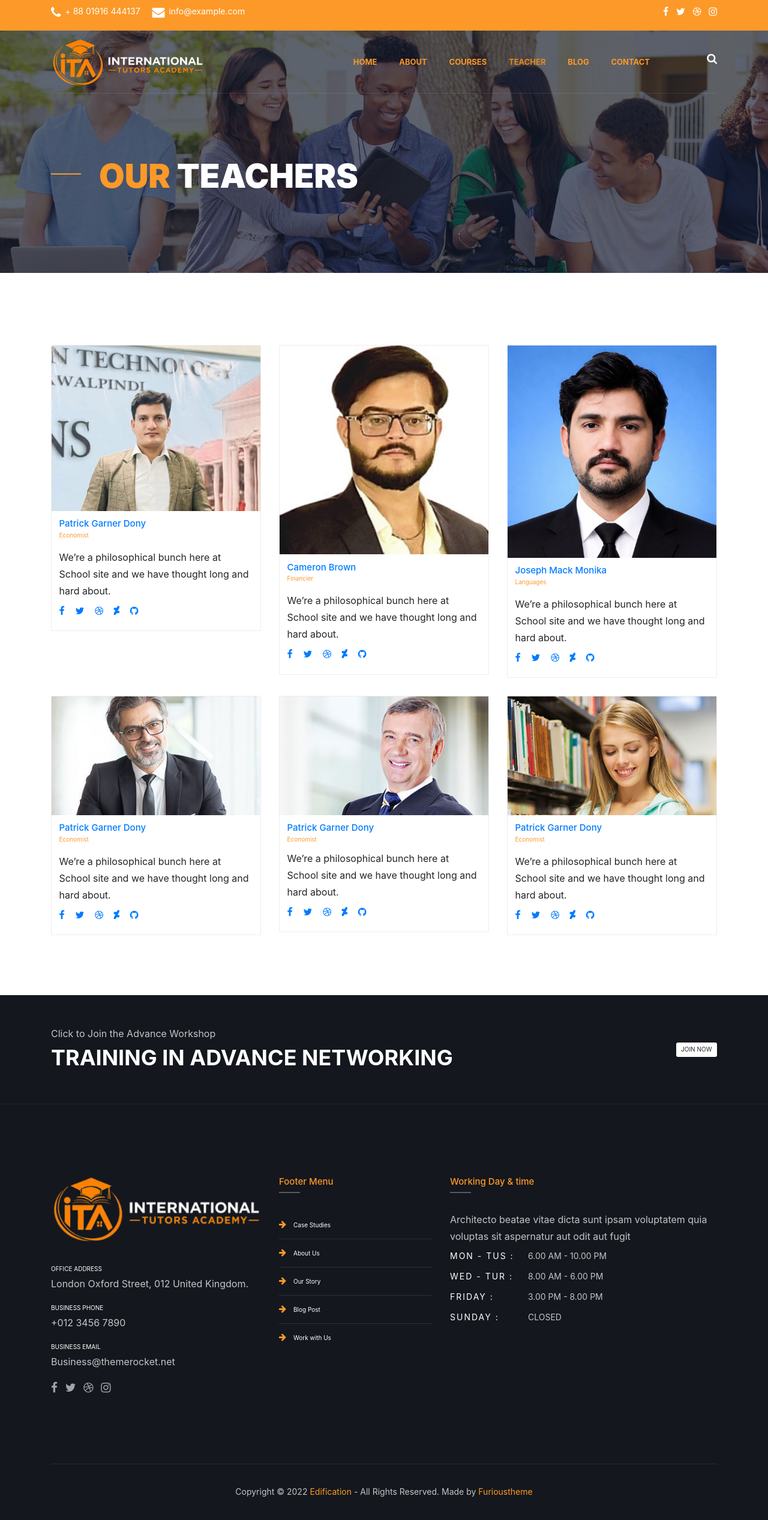
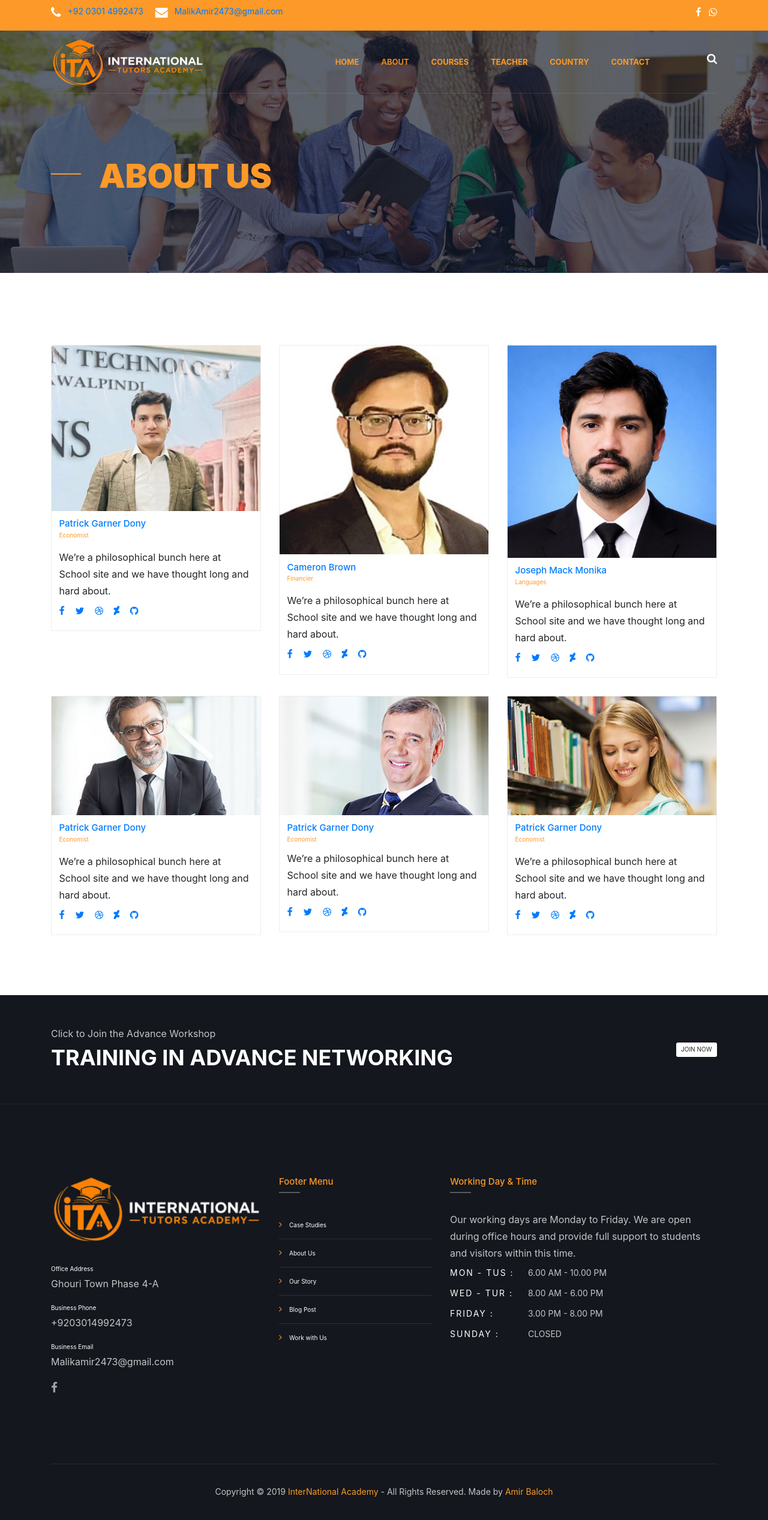
Before and after one commit to AmirDasti/internationtaltutorsacademy.github.io, a website with bundled scripts: page teachers.html in a window 1280 px wide. Shown: the whole page at 60% size. Built offline with nearby package versions, Linux system fonts and the light colour scheme; a web font is replaced by a local one.

Commit message:
Update teachers.html

```diff
--- a/teachers.html
+++ b/teachers.html
@@ -4,7 +4,7 @@
 <head>
      <meta charset="utf-8">
     <meta http-equiv="x-ua-compatible" content="ie=edge">
-    <title>Edification - Responsive Education HTML5 Template</title>
+    <title>International Tutors Academy</title>
     <meta name="viewport" content="width=device-width, initial-scale=1">
     <!-- Place favicon.ico in the root directory -->
     <link rel="shortcut icon" type="image/png" href="assets/images/icon/favicon.ico">
@@ -38,25 +38,46 @@
         <!-- header top area start -->
         <div class="header-top">
     <div class="container">
-                <div class="row d-flex flex-center">
-                    <div class="col-sm-8">
+        <div class="row align-items-center">
+
+            <!-- LEFT SIDE -->
+            <div class="col-md-8">
                 <div class="ht-address">
                     <ul>
-                                <li><i class="fa fa-phone"></i>+ 88 01916 444137</li>
-                                <li><i class="fa fa-envelope"></i>info@example.com</li>
+                        <li>
+                            <i class="fa fa-phone"></i>
+                            <a href="https://wa.me/923014992473" target="_blank">
+                                +92 0301 4992473
+                            </a>
+                        </li>
+
+                        <li>
+                            <i class="fa fa-envelope"></i>
+                            <a href="mailto:MalikAmir2473@gmail.com">
+                                MalikAmir2473@gmail.com
+                            </a>
+                        </li>
                     </ul>
                 </div>
             </div>
-                    <div class="col-sm-4">
+
+            <!-- RIGHT SIDE -->
+            <div class="col-md-4 text-end">
                 <div class="ht-social">
                     <ul>
-                                <li><a href="#"><i class="fa fa-facebook"></i></a></li>
-                                <li><a href="#"><i class="fa fa-twitter"></i></a></li>
-                                <li><a href="#"><i class="fa fa-dribbble"></i></a></li>
-                                <li><a href="#"><i class="fa fa-instagram"></i></a></li>
+                        <li>
+                            <a href="#"><i class="fa fa-facebook"></i></a>
+                        </li>
+
+                        <li>
+                            <a href="https://wa.me/923014992473" target="_blank">
+                                <i class="fa fa-whatsapp"></i>
+                            </a>
+                        </li>
                     </ul>
                 </div>
             </div>
+
         </div>
     </div>
 </div>
@@ -78,27 +99,28 @@
                                         <li><a href="javascript:void(0);">Home</a>
                                             <ul class="submenu">
                                                 <li><a href="index.html">Home One</a></li>
-                                                <li><a href="index2.html">Home Two</a></li>
-                                                <li><a href="index3.html">Home Three</a></li>
                                             </ul>
                                         </li>
-                                        <li><a href="about.html">About</a></li>
+                                        <li class="active"><a href="about.html">About</a></li>
                                         <li><a href="javascript:void(0);">Courses</a>
                                             <ul class="submenu">
                                                 <li><a href="courses.html">courses</a></li>
-                                                <li><a href="course-details.html">course details</a></li>
+                                               <li><a href="courses.html">Subjects</a></li>
+                                               <li><a href="courses.html">Assignments</a></li>
+                                               <li><a href="courses.html">Projects</a></li>
+
                                             </ul>
                                         </li>
-                                        <li class="active"><a href="javascript:void(0);">teacher</a>
+                                        <li><a href="javascript:void(0);">teacher</a>
                                             <ul class="submenu">
-                                                <li class="active"><a href="teachers.html">teachers</a></li>
+                                                <li><a href="teachers.html">teachers</a></li>
                                                 <li><a href="teacher-details.html">teacher details</a></li>
                                             </ul>
                                         </li>
-                                        <li><a href="javascript:void(0);">blog</a>
+                                        <li><a href="javascript:void(0);">Country</a>
                                             <ul class="submenu">
-                                                <li><a href="blog.html">blog</a></li>
-                                                <li><a href="blog-details.html">blog details</a></li>
+                                                <li><a href="blog.html">Overseas Student</a></li>
+                                                <li><a href="blog-details.html">Pakistani Student</a></li>
                                             </ul>
                                         </li>
                                         <li><a href="contact.html">Contact</a></li>
@@ -138,7 +160,7 @@
     <div class="crumbs-area">
         <div class="container">
             <div class="crumb-content">
-                <h4 class="crumb-title"><span>Our</span> teachers</h4>
+                <h4 class="crumb-title"><span>About Us </span></h4>
             </div>
         </div>
     </div>
@@ -290,29 +312,27 @@
 
     <!-- footer area start -->
     <footer>
-        <div class="footer-top has-color pt--120 pb--30">
+        <div class="footer-top  has-color pt--120 pb--30">
             <div class="container">
                 <div class="row">
                     <div class="col-md-4">
                         <div class="widget widget-company">
                             <a href="index.html"><img src="assets/images/icon/logo.png" alt="image"></a>
                             <div class="address">
-                                <h6>OFFICE ADDRESS</h6>
-                                <p>London Oxford Street, 012 United Kingdom.</p>
+                                <h6>Office Address</h6>
+                                <p>Ghouri Town Phase 4-A</p>
                             </div>
                             <div class="address">
-                                <h6>BUSINESS PHONE</h6>
-                                <p>+012 3456 7890</p>
+                                <h6>Business Phone</h6>
+                                <p>+9203014992473</p>
                             </div>
                             <div class="address">
-                                <h6>BUSINESS EMAIL</h6>
-                                <p>Business@themerocket.net</p>
+                                <h6>Business Email</h6>
+                                <p>Malikamir2473@gmail.com</p>
                             </div>
                             <ul class="social">
                                 <li><a href="#"><i class="fa fa-facebook"></i></a></li>
-                                <li><a href="#"><i class="fa fa-twitter"></i></a></li>
-                                <li><a href="#"><i class="fa fa-dribbble"></i></a></li>
-                                <li><a href="#"><i class="fa fa-instagram"></i></a></li>
+
                             </ul>
                         </div>
                     </div>
@@ -320,18 +340,20 @@
                         <div class="widget footer-link">
                             <h4 class="fwidget-title mb-5 pb-3 primary-color">Footer Menu</h4>
                             <ul>
-                                <li><a href="#"><i class="fa fa-arrow-right"></i>Case Studies</a></li>
-                                <li><a href="#"><i class="fa fa-arrow-right"></i>About Us</a></li>
-                                <li><a href="#"><i class="fa fa-arrow-right"></i>Our Story</a></li>
-                                <li><a href="#"><i class="fa fa-arrow-right"></i>Blog Post</a></li>
-                                <li><a href="#"><i class="fa fa-arrow-right"></i>Work with Us</a></li>
+                                <li><a href="#"><i class="fa fa-angle-right"></i>Case Studies</a></li>
+                                <li><a href="#"><i class="fa fa-angle-right"></i>About Us</a></li>
+                                <li><a href="#"><i class="fa fa-angle-right"></i>Our Story</a></li>
+                                <li><a href="#"><i class="fa fa-angle-right"></i>Blog Post</a></li>
+                                <li><a href="#"><i class="fa fa-angle-right"></i>Work with Us</a></li>
                             </ul>
                         </div>
                     </div>
                     <div class="col-md-5">
                         <div class="widget widget-opening">
-                            <h4 class="fwidget-title mb-5 pb-3 primary-color">Working Day & time</h4>
-                            <p>Architecto beatae vitae dicta sunt ipsam voluptatem quia voluptas sit aspernatur aut odit aut fugit</p>
+                            <h4 class="fwidget-title mb-5 pb-3 primary-color">Working Day & Time</h4>
+<p>
+    Our working days are Monday to Friday. We are open during office hours and provide full support to students and visitors within this time.
+</p>
                             <ul>
                                 <li><span>Mon - Tus :</span>6.00 am - 10.00 pm</li>
                                 <li><span>Wed - Tur :</span>8.00 am - 6.00 pm</li>
@@ -342,7 +364,7 @@
                     </div>
                 </div>
                 <div class="footer-bottom">
-                    <p>Copyright © 2022 <span><a class="primary-color" href="https://themeforest.net/user/pixelthemez/portfolio" target="_blank">Edification</a> </span> - All Rights Reserved. Made by <span><a class="primary-color" href="https://furioustheme.com/" target="_blank">Furioustheme</a></span></p>
+                    <p>Copyright © 2019 <span><a class="primary-color" href="" target="_blank">InterNational Academy</a> </span> - All Rights Reserved. Made by <span><a class="primary-color" " target="_blank">Amir Baloch</a></span></p>
                 </div>
             </div>
         </div>
```
Lines whose indentation alone changed are shown as unchanged.
